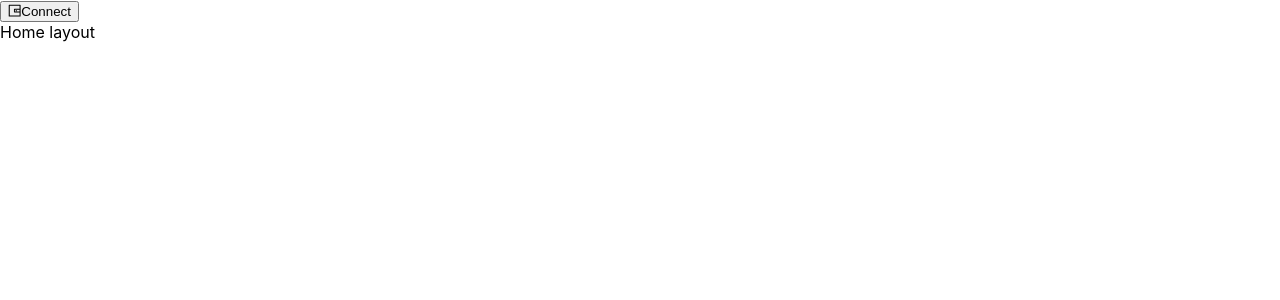
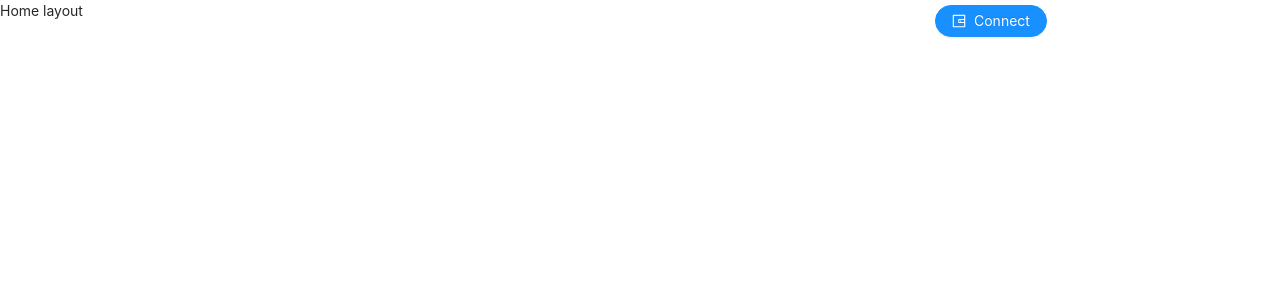
Before and after one commit to slipiduche/quizsurvey, a Next.js app: page / in a window 1280 px wide. Shown: the top 300 px of the page. Built offline with nearby package versions, Linux system fonts and the light colour scheme.

Commit message:
connecting wallet and detecting change of network

```diff
--- a/components/ButtonWallet/index.tsx
+++ b/components/ButtonWallet/index.tsx
@@ -3,22 +3,27 @@ import React from "react";
 import { Button, Space } from "antd";
 import { WalletOutlined } from "@ant-design/icons";
 import { observer } from "mobx-react-lite";
+import { StoreData } from "../../interfaces";
+import { ethers } from "ethers";
+import { connectHandler } from "../../wallet/index";
 
-export const ButtonWallet = observer((props: any) => (
-  <Space style={{ width: "100%" }}>
+export const ButtonWallet = observer((props: { store: StoreData }) => (
+  <Space style={{}}>
     <Button
+      style={{ float: "right" }}
       type="primary"
+      shape="round"
       icon={<WalletOutlined />}
       loading={props.store.wallet.connecting}
       onClick={() => {
         const wallet = props.store.wallet;
-        wallet.setConnecting(true);
+        connectHandler();
 
-        setTimeout(() => {
-          wallet.setConnecting(false);
-          wallet.setConnected(true);
-          wallet.setQuizBalance(wallet.quizBalance + 1);
-        }, 2000);
+        // setTimeout(() => {
+        //   wallet.setConnecting(false);
+        //   wallet.setConnected(true);
+        //   wallet.setQuizBalance(wallet.quizBalance + 1);
+        // }, 2000);
       }}
     >
       {props.store.wallet.connecting
--- a/components/Layout/index.tsx
+++ b/components/Layout/index.tsx
@@ -1,11 +1,19 @@
 import React, { FC } from "react";
 import { Navbar } from "../UI";
+
+import { Layout } from "antd";
+
+const { Header, Content, Footer } = Layout;
 type Props = { title?: string; children: React.ReactNode };
-export const Layout: FC<Props> = ({ children, title }) => {
+export const MainLayout: FC<Props> = ({ children, title }) => {
   return (
     <>
-      <Navbar />
-      <>{children}</>
+      <Header style={{ position: "fixed", zIndex: 1, width: "100%" , backgroundColor:'transparent'}}>
+        <Navbar />
+      </Header>
+      <Content>
+        <>{children}</>
+      </Content>
     </>
   );
 };
--- a/components/UI/Navbar.tsx
+++ b/components/UI/Navbar.tsx
@@ -1,11 +1,19 @@
 import React from "react";
 import { ButtonWallet } from "../ButtonWallet/index";
 import { store } from "../../store/index";
+import { Row, Col } from "antd";
 
 export const Navbar = () => {
   return (
     <>
-      <ButtonWallet store={store}></ButtonWallet>
+      <Row>
+        <Col span={6}></Col>
+        <Col span={6}></Col>
+        <Col span={6}></Col>
+        <Col span={6}>
+          <ButtonWallet store={store}></ButtonWallet>
+        </Col>
+      </Row>
     </>
   );
 };
--- /dev/null
+++ b/interfaces/index.ts
@@ -0,0 +1 @@
+export * from "./Store";
--- a/pages/_app.tsx
+++ b/pages/_app.tsx
@@ -1,8 +1,18 @@
-import '../styles/globals.css'
-import type { AppProps } from 'next/app'
-
+import "../styles/globals.css";
+import type { AppProps } from "next/app";
+import "antd/dist/antd.css";
+import { ethers } from "ethers";
+import { useEffect } from "react";
+import { accountsChanged, chainChanged } from "../wallet";
 function MyApp({ Component, pageProps }: AppProps) {
-  return <Component {...pageProps} />
+  useEffect(() => {
+    if (window.ethereum) {
+      //console.log('eth')
+      window.ethereum.on("accountsChanged", accountsChanged);
+      window.ethereum.on("chainChanged", chainChanged);
+    }
+  }, []);
+  return <Component {...pageProps} />;
 }
 
-export default MyApp
+export default MyApp;
--- a/pages/index.tsx
+++ b/pages/index.tsx
@@ -1,10 +1,10 @@
 import type { NextPage } from "next";
-import { Layout } from "../components";
+import { MainLayout } from "../components";
 
 const Home: NextPage = () => {
   return (
     <>
-      <Layout><>Home layout</></Layout>
+      <MainLayout><>Home layout</></MainLayout>
     </>
   );
 };
--- a/store/index.ts
+++ b/store/index.ts
@@ -1,12 +1,19 @@
-import { types } from "mobx-state-tree";
+import { IMSTArray, ISimpleType, types } from "mobx-state-tree";
 
 const WalletState = types
   .model({
     connecting: types.optional(types.boolean, false),
     connected: types.optional(types.boolean, false),
     quizBalance: types.optional(types.number, 0),
+    errorMessage: types.optional(types.string, ""),
+    account: types.optional(types.string, ""),
+    balance: types.optional(types.string, "0"),
+    invalidChain: types.optional(types.boolean, false),
   })
   .actions((self) => {
+    function setInvalidChain(state: boolean) {
+      self.invalidChain = state;
+    }
     function setConnecting(state: boolean) {
       self.connecting = state;
     }
@@ -16,26 +23,35 @@ const WalletState = types
     function setQuizBalance(value: number) {
       self.quizBalance = value;
     }
-    return { setConnecting, setConnected, setQuizBalance };
+    function setBalance(value: string) {
+      self.balance = value;
+    }
+    function setErrorMessage(message: string) {
+      self.errorMessage = message;
+    }
+    function setAccount(account: string) {
+      self.account = account;
+    }
+    return {
+      setConnecting,
+      setConnected,
+      setQuizBalance,
+      setBalance,
+      setErrorMessage,
+      setAccount,
+      setInvalidChain
+    };
   });
 
 const RootStore = types.model({
   wallet: WalletState,
 });
-// .actions((self) => {
-//   function setConnecting(state: boolean) {
-//     self.wallet.setConnecting(state);
-//   }
-//   function setConnected(state: boolean) {
-//     self.wallet.setConnected(state);
-//   }
-//   function setQuizBalance(value: number) {
-//     self.wallet.setQuizBalance(value);
-//   }
-
-//   return { setConnecting, setConnected, setQuizBalance };
-// });
 
 export const store = RootStore.create({
-  wallet: { connected: false, connecting: false, quizBalance: 0 },
+  wallet: {
+    connected: false,
+    connecting: false,
+    quizBalance: 0,
+    invalidChain: false,
+  },
 });
--- /dev/null
+++ b/wallet/index.ts
@@ -0,0 +1,64 @@
+import { ethers } from "ethers";
+import { IMSTArray, ISimpleType } from "mobx-state-tree";
+import { store } from "../store";
+
+export const connectHandler = async () => {
+  if (window.ethereum) {
+    try {
+      const res = await window.ethereum.request({
+        method: "eth_requestAccounts",
+      });
+      console.log(res[0]);
+      console.log(typeof res[0]);
+      await accountsChanged(res[0]);
+    } catch (err) {
+      console.error(err);
+      store.wallet.setErrorMessage(
+        "There was a problem connecting to MetaMask"
+      );
+      store.wallet.setConnecting(false);
+      store.wallet.setConnected(false);
+    }
+  } else {
+    console.log("error");
+    store.wallet.setConnecting(false);
+    store.wallet.setConnected(false);
+    store.wallet.setErrorMessage("Install MetaMask");
+  }
+};
+export const accountsChanged = async (newAccount: string | string[]) => {
+  if (typeof newAccount == "string") {
+    store.wallet.setAccount(newAccount);
+  } else {
+    store.wallet.setAccount(newAccount[0]);
+  }
+
+  try {
+    const balance = await window.ethereum.request({
+      method: "eth_getBalance",
+      params: [newAccount.toString(), "latest"],
+    });
+    store.wallet.setBalance(ethers.utils.formatEther(balance));
+    store.wallet.setConnecting(false);
+    store.wallet.setConnected(true);
+  } catch (err) {
+    store.wallet.setConnecting(false);
+    store.wallet.setConnected(false);
+    console.error(err);
+    store.wallet.setErrorMessage("There was a problem connecting to MetaMask");
+  }
+};
+
+export const chainChanged = (chain: string | string[]) => {
+  if (chain == "0x3") {
+    //robstein network
+    store.wallet.setInvalidChain(false);
+  } else {
+    store.wallet.setErrorMessage("Invalid network please switch to robstein");
+    store.wallet.setInvalidChain(true);
+    store.wallet.setAccount("");
+    store.wallet.setBalance("0");
+    store.wallet.setConnecting(false);
+    store.wallet.setConnected(false);
+  }
+};
```
Also changed, not shown: interfaces/Store/index.ts (added, +16 -0 lines).
